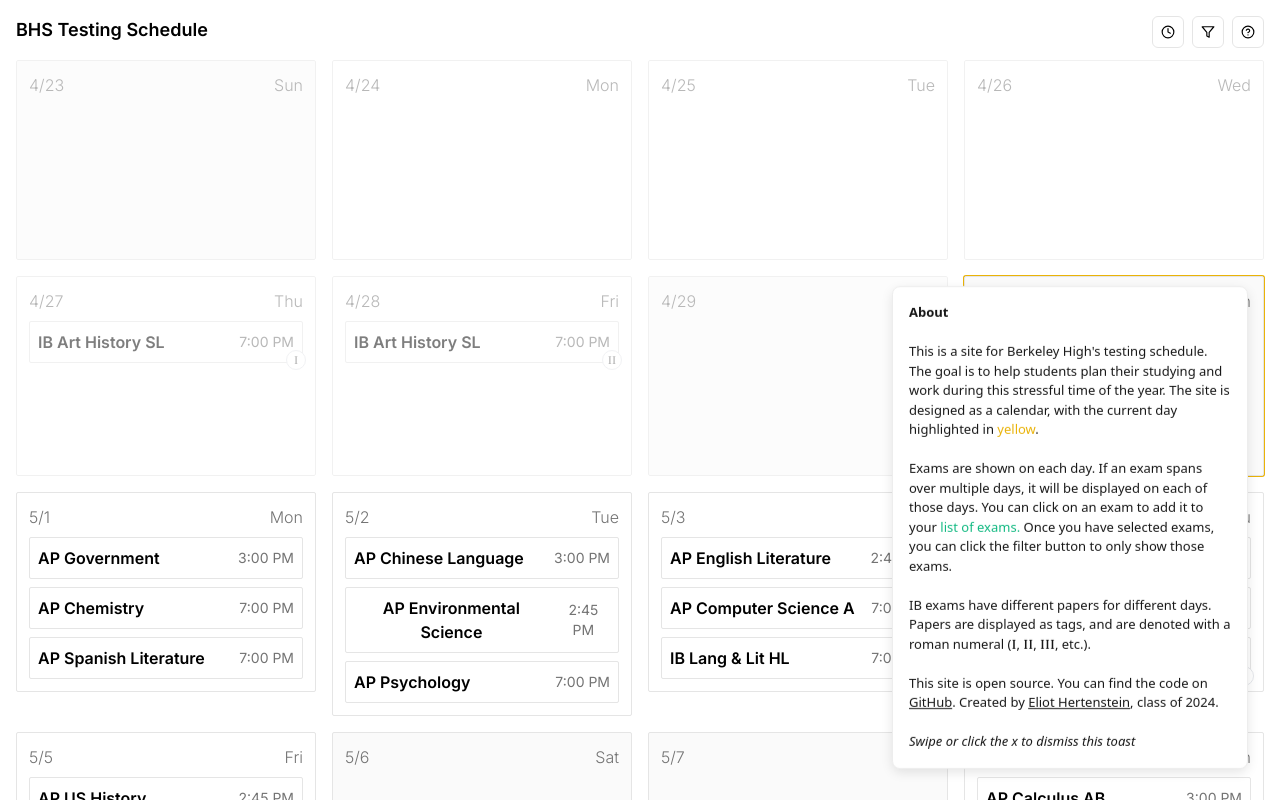
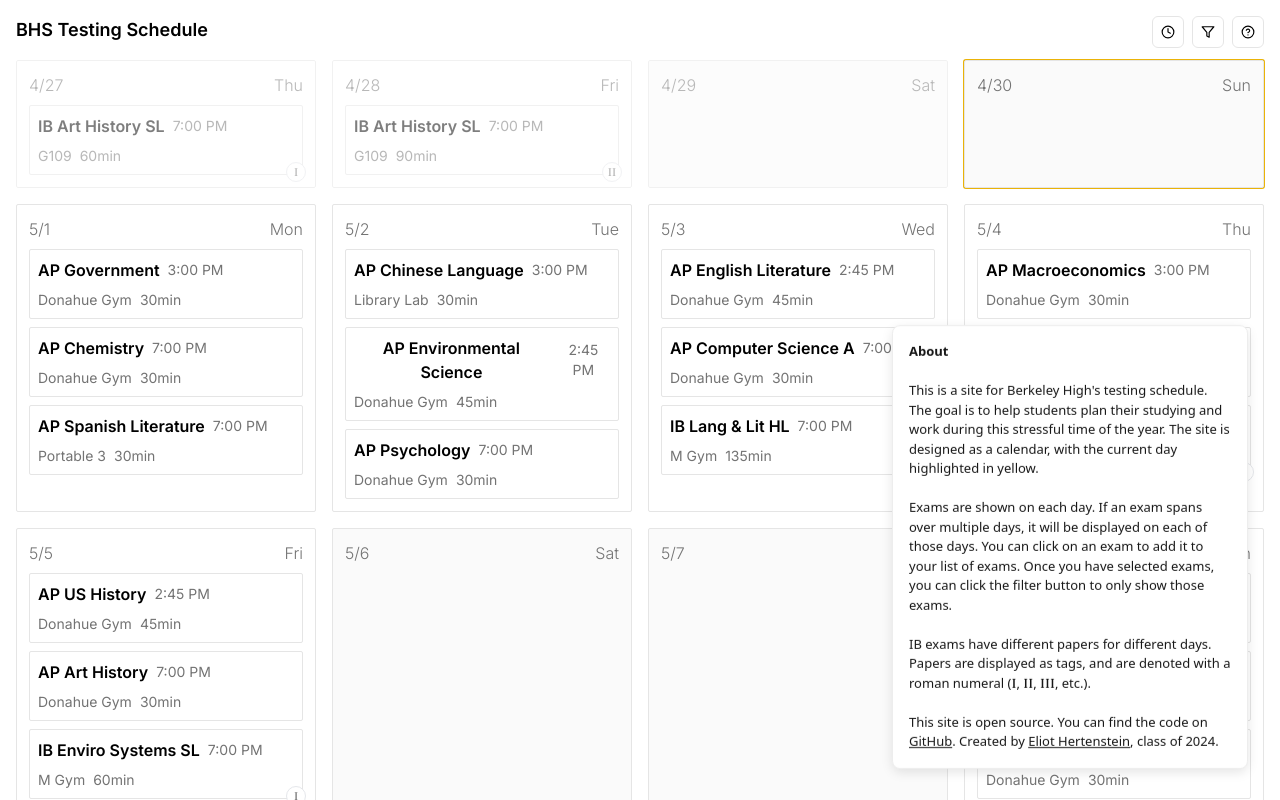
Before and after one commit to eiiot/testing.bhs.sh, a Next.js app: page / in a window 1280 px wide. Shown: the top 800 px of the page. Built offline with nearby package versions, Linux system fonts and the light colour scheme.

Commit message:
day aspect ratio, add locations & exam durations, lighthouse score go brrr

```diff
--- a/components/Day.tsx
+++ b/components/Day.tsx
@@ -25,7 +25,7 @@ const Day = ({ date, exams }: DayProps) => {
   return (
     <div
       className={clsx(
-        "p-3 rounded-sm border-[1px] border-neutral-200 flex flex-col space-y-2 sm:aspect-[3/2]",
+        "p-3 rounded-sm border-[1px] border-neutral-200 flex flex-col space-y-2",
         date.getDay() === 0 || date.getDay() === 6
           ? "bg-neutral-50"
           : "bg-white",
@@ -36,7 +36,7 @@ const Day = ({ date, exams }: DayProps) => {
         new Date().getDate() > date.getDate() &&
           new Date().getMonth() >= date.getMonth() &&
           new Date().getFullYear() >= date.getFullYear() &&
-          "opacity-50"
+          "opacity-50 contrast-more:opacity-100"
       )}
       id={
         new Date().getDate() === date.getDate() &&
--- a/components/Exam.tsx
+++ b/components/Exam.tsx
@@ -91,10 +91,18 @@ const Exam = ({ exam, date }: ExamProps) => {
     return null;
   }
 
+  const examLocation = // get unique locations
+    examDates
+      .map((dateInfo) => dateInfo.location)
+      .filter((location, index, self) => self.indexOf(location) === index)
+      .length === 1
+      ? examDates[0].location
+      : "Multiple locations";
+
   return (
     <button
       className={clsx(
-        "p-2 border-neutral-200 relative border-[1px] w-full rounded-sm flex flex-row space-x-2 items-center justify-end",
+        "p-2 border-neutral-200 relative border-[1px] w-full rounded-sm flex flex-col space-y-2",
         userExams.includes(exam.name) && "ring-emerald-500 ring-1",
         disabledExams.includes(exam.name) && "opacity-50 cursor-not-allowed"
       )}
@@ -107,6 +115,7 @@ const Exam = ({ exam, date }: ExamProps) => {
       }}
       disabled={disabledExams.includes(exam.name)}
     >
+      <div className="flex flex-row space-x-2 items-center justify-end">
         <span className="font-semibold mr-auto">
           {exam.type.toUpperCase()} {exam.name}
         </span>
@@ -125,11 +134,25 @@ const Exam = ({ exam, date }: ExamProps) => {
                 )}
                 style={{ right: `${-0.25 + index * 1.4}rem` }}
                 key={examDate.paper}
+                title={"Paper " + examDate.paper}
               >
                 {romanize(examDate.paper)}
               </div>
             )
         )}
+      </div>
+      <div className="flex flex-row space-x-2 items-center justify-end">
+        <span className="text-sm text-neutral-500 mr-auto">{examLocation}</span>
+        <span className="text-sm text-neutral-500">
+          {/* comma seperated list of exam durations, e.g. 1h30m, 2h. If there is only one exam */}
+          {examDates.length === 1
+            ? examDates[0].duration + "min"
+            : examDates
+                .map((dateInfo) => dateInfo.duration + "min")
+                .join(", ")
+                .replace(/, ([^,]*)$/, " and $1")}
+        </span>
+      </div>
     </button>
   );
 };
--- a/pages/index.tsx
+++ b/pages/index.tsx
@@ -7,11 +7,12 @@ import { useEffect, useState } from "react";
 import { toast } from "sonner";
 import { useIsClient, useLocalStorage } from "usehooks-ts";
 import Head from "next/head";
+import onboardingToast from "@/utils/onboardingToast";
 
 const inter = Inter({ subsets: ["latin"] });
 const fraunces = Fraunces({ subsets: ["latin"] });
 
-const days = new Array(32).fill(0).map((_, i) => new Date(2023, 3, 23 + i));
+const days = new Array(28).fill(0).map((_, i) => new Date(2023, 3, 27 + i));
 
 export default function Home() {
   const isClient = useIsClient();
@@ -42,53 +43,7 @@ export default function Home() {
 
   useEffect(() => {
     if (!onboarded) {
-      toast(
-        <p>
-          <h1 className="font-semibold">About</h1>
-          <br />
-          This is a site for Berkeley High&apos;s testing schedule. The goal is
-          to help students plan their studying and work during this stressful
-          time of the year. The site is designed as a calendar, with the current
-          day highlighted in <span className="text-yellow-500">yellow</span>.
-          <br />
-          <br />
-          Exams are shown on each day. If an exam spans over multiple days, it
-          will be displayed on each of those days. You can click on an exam to
-          add it to your{" "}
-          <span className="text-emerald-500">list of exams.</span> Once you have
-          selected exams, you can click the filter button to only show those
-          exams.
-          <br />
-          <br />
-          IB exams have different papers for different days. Papers are
-          displayed as tags, and are denoted with a roman numeral (
-          <span className={fraunces.className}>I</span>,{" "}
-          <span className={fraunces.className}>II</span>,{" "}
-          <span className={fraunces.className}>III</span>, etc.).
-          <br />
-          <br />
-          This site is open source. You can find the code on{" "}
-          <a
-            className="underline z-[999]"
-            href="
-                    https://www.github.com/eiiot/testing.bhs.sh"
-          >
-            GitHub
-          </a>
-          . Created by{" "}
-          <a className="underline" href="https://eliothertenstein.com">
-            Eliot Hertenstein
-          </a>
-          , class of 2024.
-          <br />
-          <br />
-          <i>Swipe or click the x to dismiss this toast</i>
-        </p>,
-        {
-          duration: Infinity,
-          id: "info",
-        }
-      );
+      onboardingToast();
       setOnboarded(true);
     }
   }, []);
@@ -98,6 +53,7 @@ export default function Home() {
       <Head>
         <title>BHS Testing Schedule</title>
         <link rel="icon" href="https://emojicdn.elk.sh/📝" />
+        <meta name="description" content="BHS Testing Schedule" />
       </Head>
       <main className={clsx(`p-4 flex flex-col space-y-4`, inter.className)}>
         <header className="flex flex-row items-center justify-end space-x-2">
@@ -112,6 +68,7 @@ export default function Home() {
                   behavior: "smooth",
                 });
               }}
+              aria-label="Scroll to today"
             >
               <Clock size={14} />
             </button>
@@ -129,6 +86,7 @@ export default function Home() {
                 toast(filterExams ? "Filtering disabled" : "Filtering enabled");
               }
             }}
+            aria-label="Filter exams"
           >
             <Filter size={14} />
           </button>
@@ -138,55 +96,9 @@ export default function Home() {
             )}
             onClick={() => {
               toast.dismiss("info");
-              toast(
-                <p>
-                  <h1 className="font-semibold">About</h1>
-                  <br />
-                  This is a site for Berkeley High&apos;s testing schedule. The
-                  goal is to help students plan their studying and work during
-                  this stressful time of the year. The site is designed as a
-                  calendar, with the current day highlighted in{" "}
-                  <span className="text-yellow-500">yellow</span>.
-                  <br />
-                  <br />
-                  Exams are shown on each day. If an exam spans over multiple
-                  days, it will be displayed on each of those days. You can
-                  click on an exam to add it to your{" "}
-                  <span className="text-emerald-500">list of exams.</span> Once
-                  you have selected exams, you can click the filter button to
-                  only show those exams.
-                  <br />
-                  <br />
-                  IB exams have different papers for different days. Papers are
-                  displayed as tags, and are denoted with a roman numeral (
-                  <span className={fraunces.className}>I</span>,{" "}
-                  <span className={fraunces.className}>II</span>,{" "}
-                  <span className={fraunces.className}>III</span>, etc.).
-                  <br />
-                  <br />
-                  This site is open source. You can find the code on{" "}
-                  <a
-                    className="underline z-[999]"
-                    href="
-                    https://www.github.com/eiiot/testing.bhs.sh"
-                  >
-                    GitHub
-                  </a>
-                  . Created by{" "}
-                  <a className="underline" href="https://eliothertenstein.com">
-                    Eliot Hertenstein
-                  </a>
-                  , class of 2024.
-                  <br />
-                  <br />
-                  <i>Swipe or click the x to dismiss this toast</i>
-                </p>,
-                {
-                  duration: Infinity,
-                  id: "info",
-                }
-              );
+              onboardingToast();
             }}
+            aria-label="Help"
           >
             <HelpCircle size={14} />
           </button>
--- /dev/null
+++ b/utils/onboardingToast.tsx
@@ -0,0 +1,51 @@
+import { Fraunces } from "next/font/google";
+import { toast } from "sonner";
+
+const fraunces = Fraunces({ subsets: ["latin"] });
+
+const onboardingToast = () =>
+  toast(
+    <p className="relative">
+      <h1 className="font-semibold">About</h1>
+      <br />
+      This is a site for Berkeley High&apos;s testing schedule. The goal is to
+      help students plan their studying and work during this stressful time of
+      the year. The site is designed as a calendar, with the current day
+      highlighted in <span className="text-yellow-500">yellow</span>.
+      <br />
+      <br />
+      Exams are shown on each day. If an exam spans over multiple days, it will
+      be displayed on each of those days. You can click on an exam to add it to
+      your <span className="text-emerald-500">list of exams.</span> Once you
+      have selected exams, you can click the filter button to only show those
+      exams.
+      <br />
+      <br />
+      IB exams have different papers for different days. Papers are displayed as
+      tags, and are denoted with a roman numeral (
+      <span className={fraunces.className}>I</span>,{" "}
+      <span className={fraunces.className}>II</span>,{" "}
+      <span className={fraunces.className}>III</span>, etc.).
+      <br />
+      <br />
+      This site is open source. You can find the code on{" "}
+      <a
+        className="underline z-[999]"
+        href="
+                    https://www.github.com/eiiot/testing.bhs.sh"
+      >
+        GitHub
+      </a>
+      . Created by{" "}
+      <a className="underline" href="https://eliothertenstein.com">
+        Eliot Hertenstein
+      </a>
+      , class of 2024.
+    </p>,
+    {
+      duration: Infinity,
+      id: "info",
+    }
+  );
+
+export default onboardingToast;
```
Lines whose indentation alone changed are shown as unchanged.
